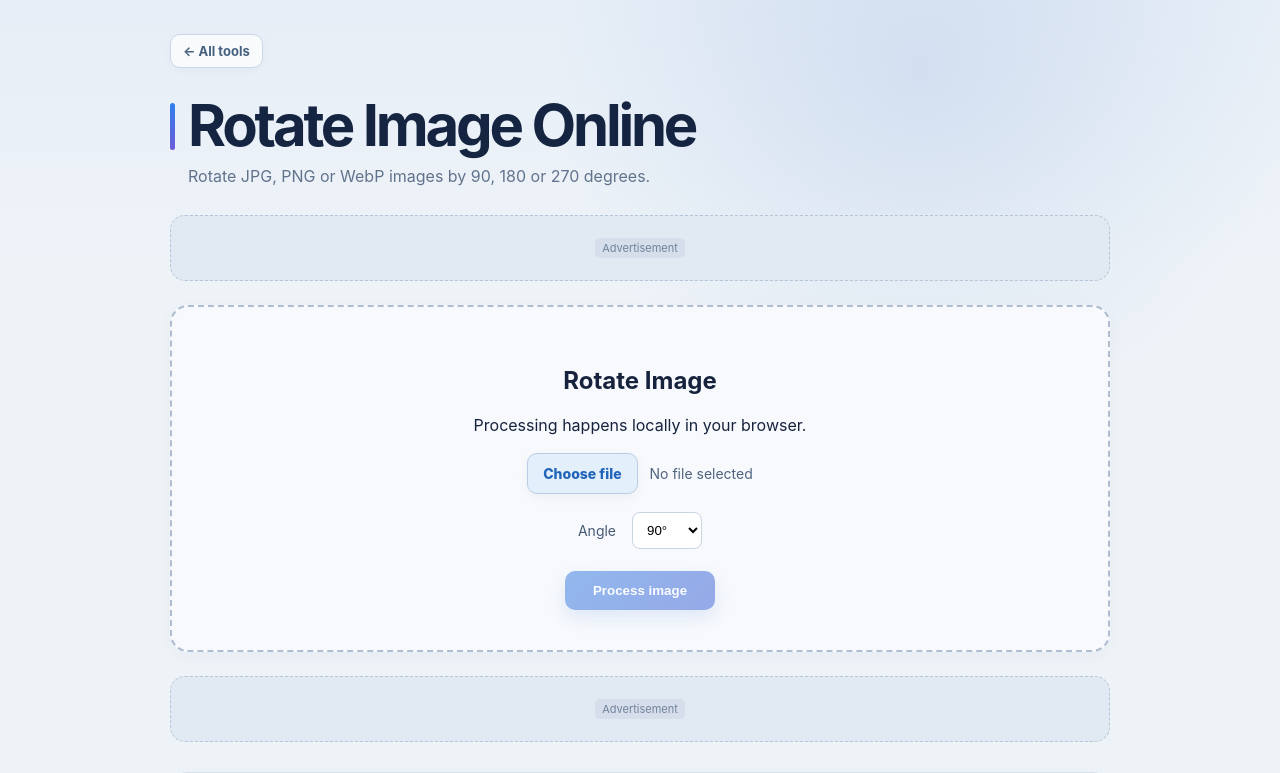
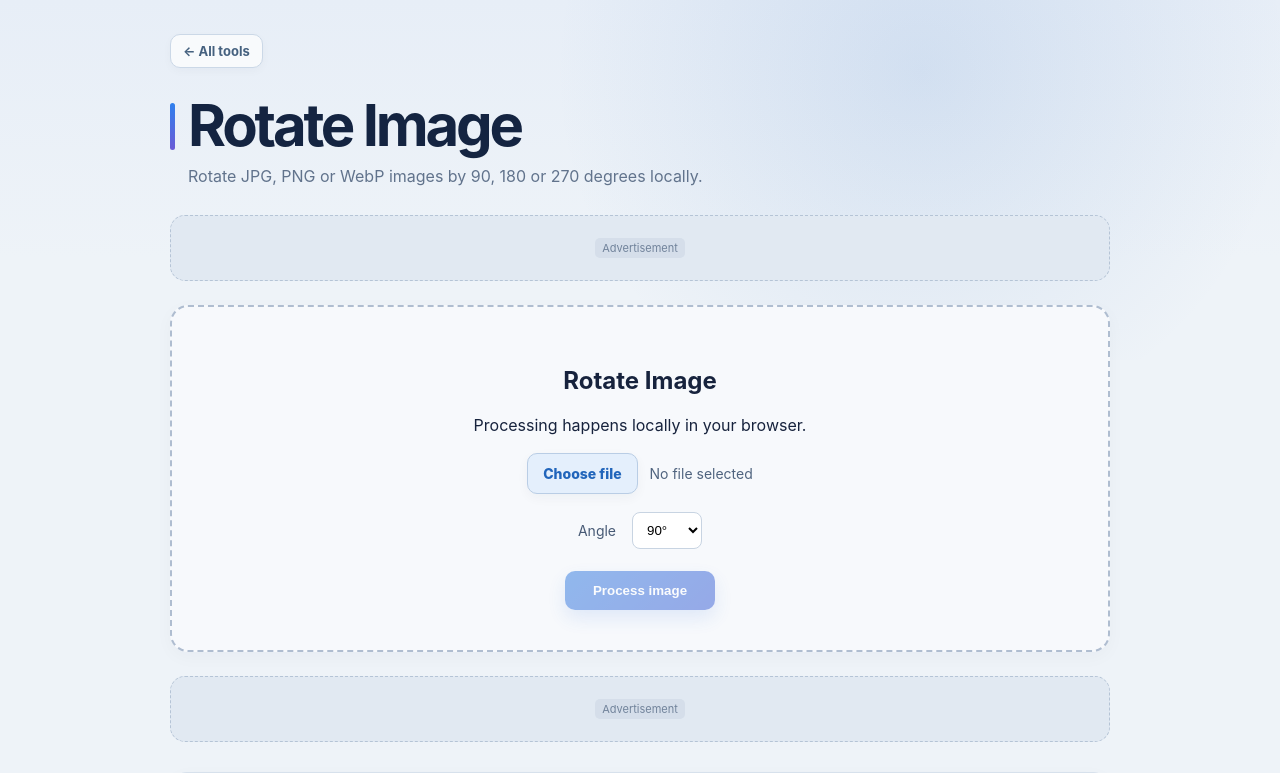
Before and after one commit to yiminggod1/pdf-tools, a Next.js app: page /pdf-tools/rotate-image in a window 1280 px wide. Shown: the top 773 px of the page. Built offline with nearby package versions, Linux system fonts and the light colour scheme.

Commit message:
Expand image tool SEO content and internal links

```diff
--- a/app/rotate-image/page.tsx
+++ b/app/rotate-image/page.tsx
@@ -1,3 +1 @@
-import AdvancedImageTool from "../../components/AdvancedImageTool";import AdSlot from "../../components/AdSlot";import RelatedTools from "../../components/RelatedTools";
-export const metadata={title:"Rotate Image Online",description:"Rotate JPG, PNG or WebP images by 90, 180 or 270 degrees."};
-export default function Page(){return <main className="toolpage"><a href="/">← All tools</a><h1>Rotate Image Online</h1><p className="lead">Rotate JPG, PNG or WebP images by 90, 180 or 270 degrees.</p><AdSlot/><AdvancedImageTool mode="rotate"/><AdSlot/><section className="content"><h2>How to use this tool</h2><p>Choose an angle and create a rotated image directly in your browser.</p><h2>Private browser processing</h2><p>The supported workflow runs in your browser, so the source file does not need to be uploaded to a conversion server.</p></section><RelatedTools/></main>}
+import AdvancedImageTool from "../../components/AdvancedImageTool";import AdSlot from "../../components/AdSlot";import RelatedTools from "../../components/RelatedTools";import ToolSeo from "../../components/ToolSeo";export const metadata={title:"Rotate Image Online Free",description:"Rotate JPG, PNG and WebP images online free by 90, 180 or 270 degrees in your browser."};export default function Page(){return <main className="toolpage"><a href="/">← All tools</a><h1>Rotate Image</h1><p className="lead">Rotate JPG, PNG or WebP images by 90, 180 or 270 degrees locally.</p><AdSlot/><AdvancedImageTool mode="rotate"/><AdSlot/><ToolSeo title="Rotate photos and graphics online" intro="Correct sideways or upside-down images in your browser and download a new copy." useCases={["Fix sideways phone photos","Correct scanned image orientation","Rotate graphics before publishing","Prepare images for documents"]} links={[["Crop Image","/crop-image/"],["Flip Image","/flip-image/"],["Resize Image","/resize-image/"],["Compress Image","/compress-image/"]]} faq={[["Which rotation angles are supported?","The current tool supports 90, 180 and 270 degrees."],["Are images uploaded?","The supported workflow processes the image locally in your browser."],["Does it overwrite the source?","No. Rotation creates a new image file."],["Which formats are accepted?","JPG, PNG and WebP are accepted."]]}/><RelatedTools/></main>}
```
